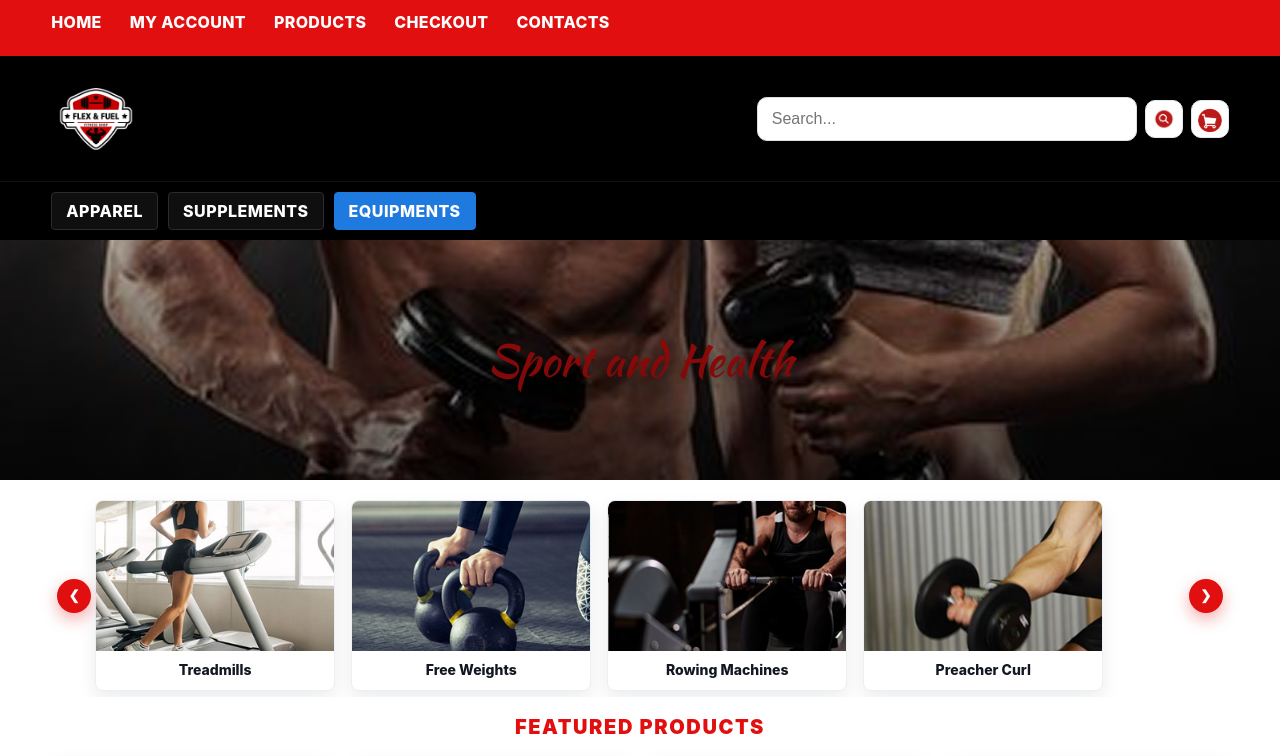
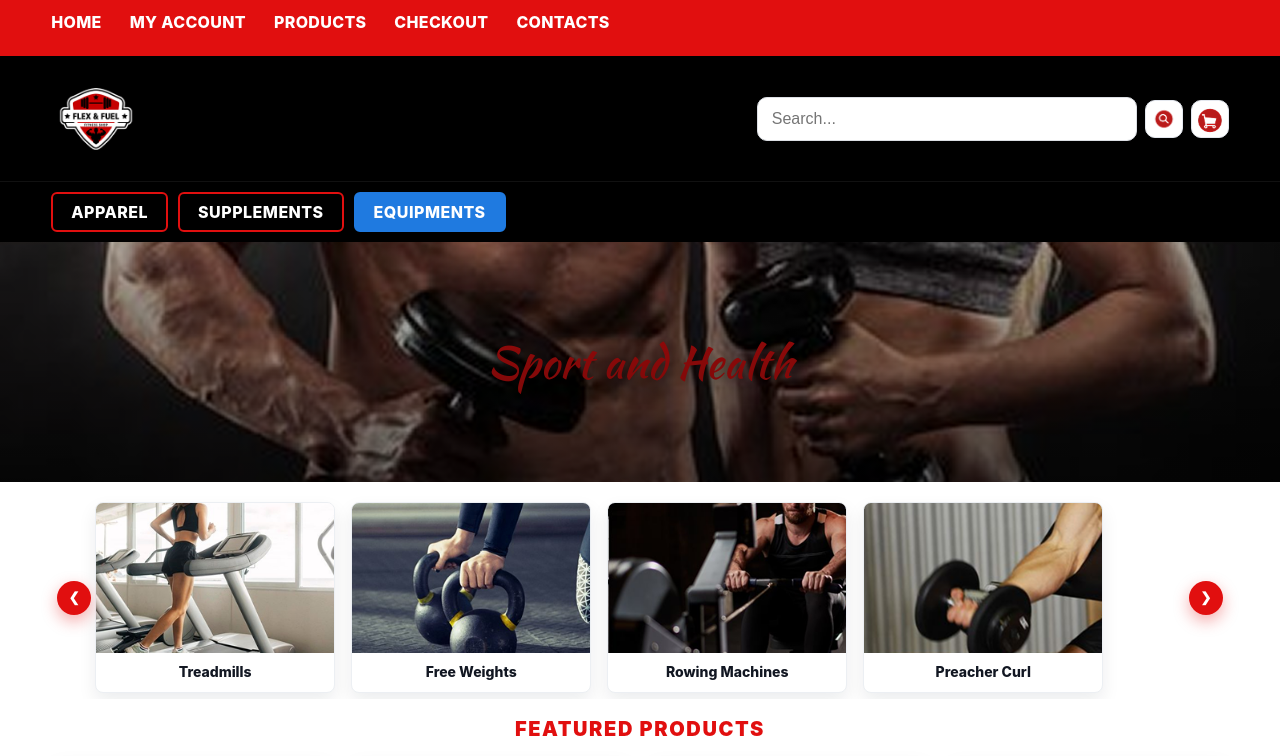
Before and after one commit to riane-cute/Flex-Fuel, a React (Create React App) app: page /equipments in a window 1280 px wide. Shown: the top 756 px of the page. Built offline with nearby package versions, Linux system fonts and the light colour scheme.

Commit message:
Updated Equipments.css

```diff
--- a/src/css/Equipments.css
+++ b/src/css/Equipments.css
@@ -52,3 +52,24 @@
 .sup-title{ margin:8px 0 6px; font-size:14px; font-weight:800; }
 .sup-price{ font-size:13px; font-weight:700; margin-bottom:8px; }
 .sup-add{ display:inline-flex; align-items:center; gap:6px; background:#e10f0f; color:#fff; border:0; border-radius:999px; padding:6px 14px; font-weight:900; font-size:11px; cursor:pointer; }
+.sup-tab {
+  background: transparent;
+  border: 2px solid #e10f0f;
+  color: #fff;
+  padding: 8px 18px;
+  border-radius: 6px;
+  font-weight: 800;
+  text-transform: uppercase;
+  transition: 0.3s;
+}
+
+.sup-tab:hover {
+  background: #e10f0f;
+  color: #fff;
+}
+
+.sup-tab.is-active {
+  background: #e10f0f;
+  color: #fff;
+  border-color: #e10f0f;
+}
```
